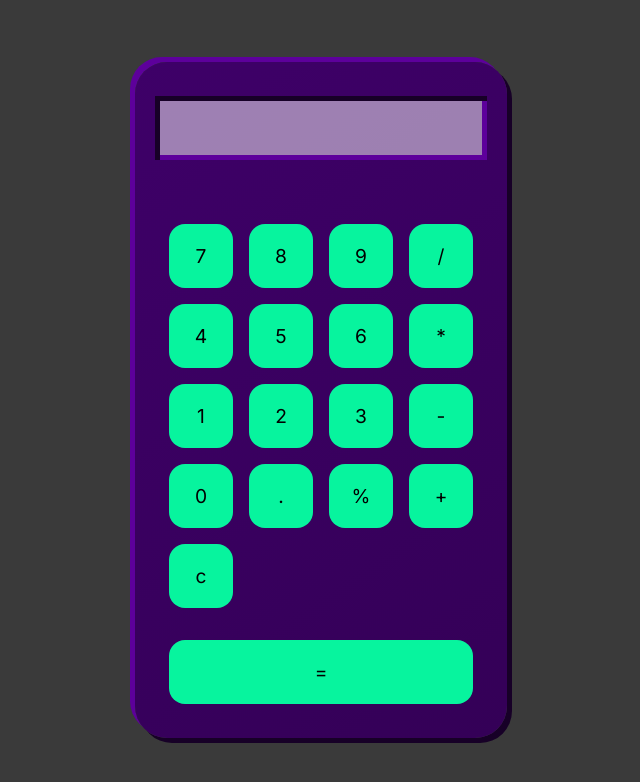
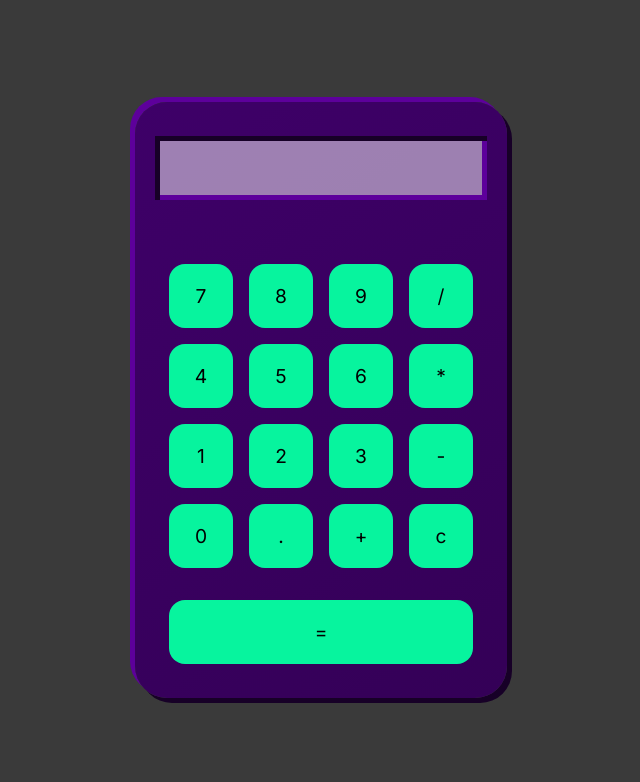
Before and after one commit to LucasMachadoDev/CalculatorJS, a plain HTML site: page index.html in a window 1280 px wide. Shown: the whole page, without its empty margins (319-959 px from the left). Drawn offline with Linux system fonts and the light colour scheme.

Commit message:
Remove um button

```diff
--- a/index.html
+++ b/index.html
@@ -87,10 +87,6 @@
                     </div>
 
                     <div class="Single--Button">
-                        <button id="div" class="btn--operetors">%</button>
-                    </div>
-
-                    <div class="Single--Button">
                         <button id="sum" class="btn--operetors">+</button>
                     </div>
 
```
